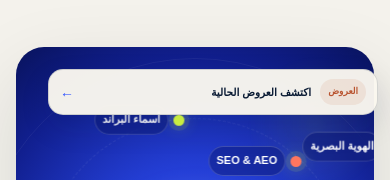
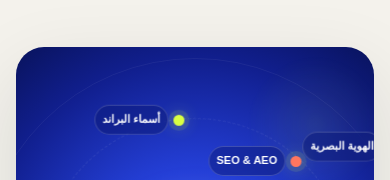
Before and after one commit to mohammedrashad2011-ui/Dewank-2026-website, a Next.js app: page / in a window 390 px wide. Shown: the part 715-895 px from the top of the page. Built offline with nearby package versions, Linux system fonts and the light colour scheme; no server answers; a web font is replaced by a local one.

Commit message:
perf: move deferred offers rail CSS out of critical bundle

```diff
--- a/app/mobile-refinement.css
+++ b/app/mobile-refinement.css
@@ -1,6 +1,5 @@
 /* Mobile-specific design refinement: shared responsive behavior across the site. */
 .mobile-navigation{display:none}
-.mobile-offers-rail-wrap{display:none}
 
 @media(max-width:900px){
   html{scroll-padding-top:82px}
@@ -60,15 +59,7 @@
   .seo-content-grid{grid-template-columns:1fr}
 }
 
-@media(max-width:720px){
-  .mobile-offers-rail-wrap{position:fixed;right:12px;bottom:14px;z-index:88;display:block;width:min(330px,calc(100vw - 24px));animation:mobile-offers-in .24s ease both}
-  .mobile-offers-rail{display:grid;grid-template-columns:auto minmax(0,1fr) auto;align-items:center;gap:9px;min-height:46px;padding:7px 11px;border:1px solid rgba(10,27,52,.16);border-radius:15px;background:rgba(250,247,239,.97);color:#0a1b34;text-decoration:none;box-shadow:0 12px 30px rgba(6,26,51,.12);backdrop-filter:blur(12px)}
-  .mobile-offers-rail>span{display:inline-flex;align-items:center;padding:5px 8px;border-radius:999px;background:rgba(194,86,47,.10);color:#b95531;font-size:9px;font-weight:900;white-space:nowrap}
-  .mobile-offers-rail strong{font-size:10.5px;line-height:1.35;white-space:nowrap;overflow:hidden;text-overflow:ellipsis}
-  .mobile-offers-rail b{font-size:14px;font-weight:800;color:#3155ff}
-  .mobile-suppress-whatsapp{display:none!important}
-  body:has(.sales-mobile-sticky) .mobile-offers-rail-wrap,body:has(.instagram-guides-popup) .mobile-offers-rail-wrap{display:none!important}
-}
+@media(max-width:720px){.mobile-suppress-whatsapp{display:none!important}}
 
 @media(max-width:640px){
   .shell{width:calc(100% - 32px)}
@@ -97,6 +88,3 @@
   .agency-intro h2,.split-heading h2,.method-title h2,.proof-copy h2,.case-study h2,.seo-content h2,.faq-section h2{font-size:36px}
   .trust-strip{grid-template-columns:1fr}.trust-strip span{border-left:0;border-bottom:1px solid var(--line)}
 }
-
-@keyframes mobile-offers-in{from{opacity:0;transform:translateY(7px)}to{opacity:1;transform:translateY(0)}}
-@media(prefers-reduced-motion:reduce){.mobile-offers-rail-wrap{animation:none}}
```
